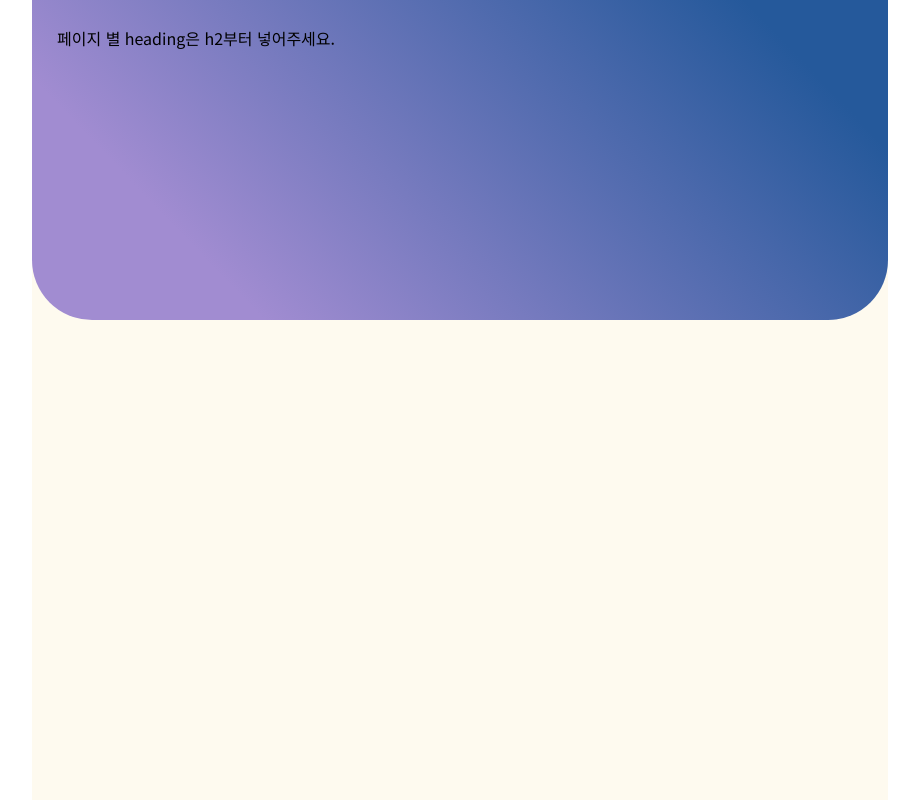
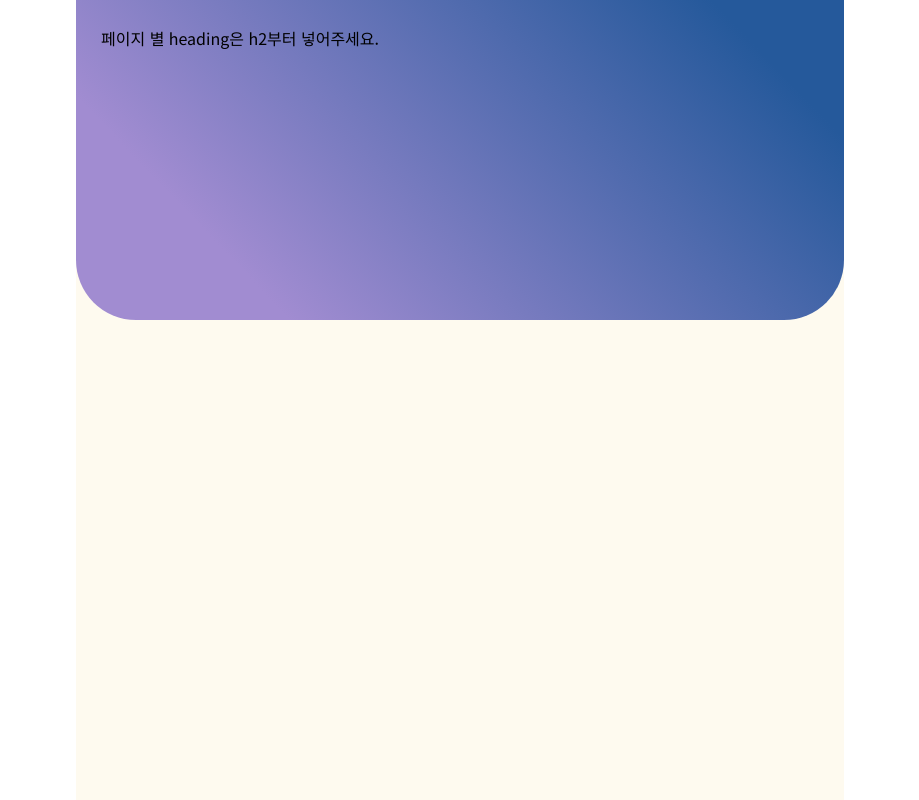
Before and after one commit to hhhyyo/Shall_we_trip, a website built with webpack: page src/pages/index.html in a window 1280 px wide. Shown: the whole page, without its empty margins (180-1099 px from the left). Built offline with nearby package versions, Linux system fonts and the light colour scheme.

Commit message:
conf: Add boxicon

```diff
--- a/package.json
+++ b/package.json
@@ -9,6 +9,7 @@
   "dependencies": {
     "@babel/runtime-corejs3": "^7.16.0",
     "axios": "^0.24.0",
+    "boxicons": "^2.0.9",
     "express": "^4.17.1"
   },
   "devDependencies": {
--- a/src/js/app.js
+++ b/src/js/app.js
@@ -1,2 +1,3 @@
+import 'boxicons';
 import '../sass/index.scss';
 import './controller/expense';
--- a/src/sass/pages/_layout.scss
+++ b/src/sass/pages/_layout.scss
@@ -1,8 +1,13 @@
 @use '../base/' as *;
+html {
+  @include mobile {
+    font-size: 24px;
+  }
+}
 
 .container {
   position: relative;
-  max-width: 856px;
+  max-width: 768px;
   min-height: 100vh;
   margin: 0 auto;
   padding: 30px 25px;
@@ -15,8 +20,13 @@
     left: 0;
     width: 100%;
     height: 100%;
-    max-height: 320px;
-    border-radius: 0 0 60px 60px;
+    max-height: rem(320px);
+    border-radius: 0 0 rem(60px) rem(60px);
     @include gradient($basic-gradient);
+
+    @include mobile {
+      border-radius: 0 0 rem(30px) rem(30px);
+      max-height: rem(240px);
+    }
   }
 }
```
Also changed, not shown: 1 other file.
